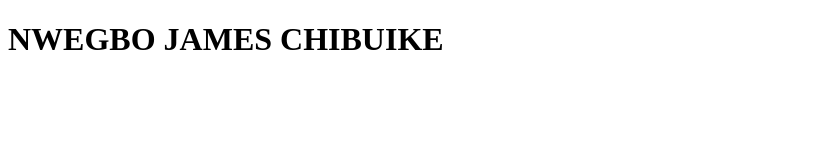
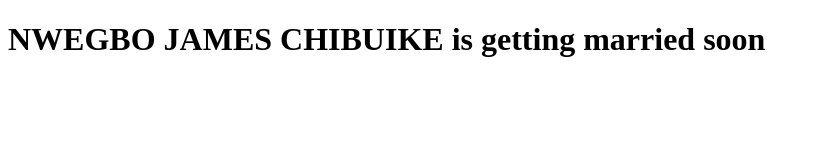
Before and after one commit to Jamesnwegbo/FURTHER-PRACTICE, a plain HTML site: page site/index.html in a window 1280 px wide. Shown: the whole page, without its empty margins (0-820 px from the left). Drawn offline with Linux system fonts and the light colour scheme.

Commit message:
james modified

```diff
--- a/site/index.html
+++ b/site/index.html
@@ -4,6 +4,6 @@
 	<title> FURTHER PRACTICE</title>
 </head>
 <body>
-<h1>NWEGBO JAMES CHIBUIKE</h1>
+<h1>NWEGBO JAMES CHIBUIKE is getting married soon</h1>
 </body>
 </html>
```
